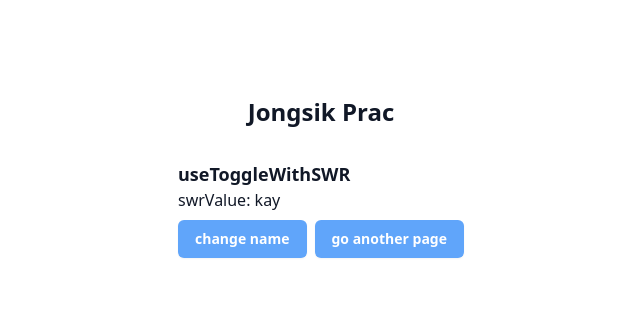
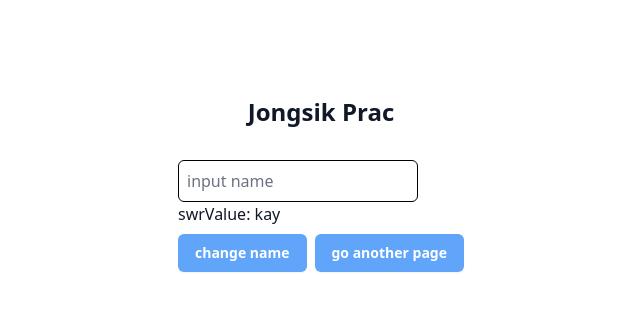
Before and after one commit to kjsik11/jongsik-prac, a Next.js app: page / in a window 1280 px wide. Shown: the top 310 px of the page, without its empty margins (319-959 px from the left). Built offline with nearby package versions, Linux system fonts and the light colour scheme.

Commit message:
update context

```diff
--- a/pages/index.tsx
+++ b/pages/index.tsx
@@ -4,20 +4,27 @@
 
 import { Button, Link } from '@components/ui';
 import useContextWithSWR from '@lib/hooks/use-context-with-swr';
+import { useState } from 'react';
 
 export default function IndexPage() {
   const [username, setUsername] = useContextWithSWR<string>('@username', 'kay');
+  const [nameInput, setNameInput] = useState<string>('');
 
   return (
     <div className="flex flex-col items-center pt-24">
       <p className="text-2xl font-semibold">Jongsik Prac</p>
       <div className="mt-8">
-        <p className="text-lg font-semibold">useToggleWithSWR</p>
+        <input
+          placeholder="input name"
+          onChange={(e) => setNameInput(e.target.value)}
+          value={nameInput}
+          className="border w-60 p-2 border-black rounded-md"
+        />
         <p>swrValue: {String(username)}</p>
         <div className="mt-2">
           <Button
             onClick={() => {
-              setUsername('jongsik');
+              setUsername(nameInput);
             }}
             size="sm"
           >
--- a/pages/swr.tsx
+++ b/pages/swr.tsx
@@ -9,14 +9,6 @@ export default function SWR() {
       <div className="mt-8">
         <p className="text-lg font-semibold">useContextWithSWR</p>
         <p>swrValue: {String(username)}</p>
-        <Button
-          onClick={() => {
-            setUsername('kay.kim');
-          }}
-          size="sm"
-        >
-          change name
-        </Button>
         <Link href="/">
           <Button size="sm" className="ml-2">
             Go Home
```
